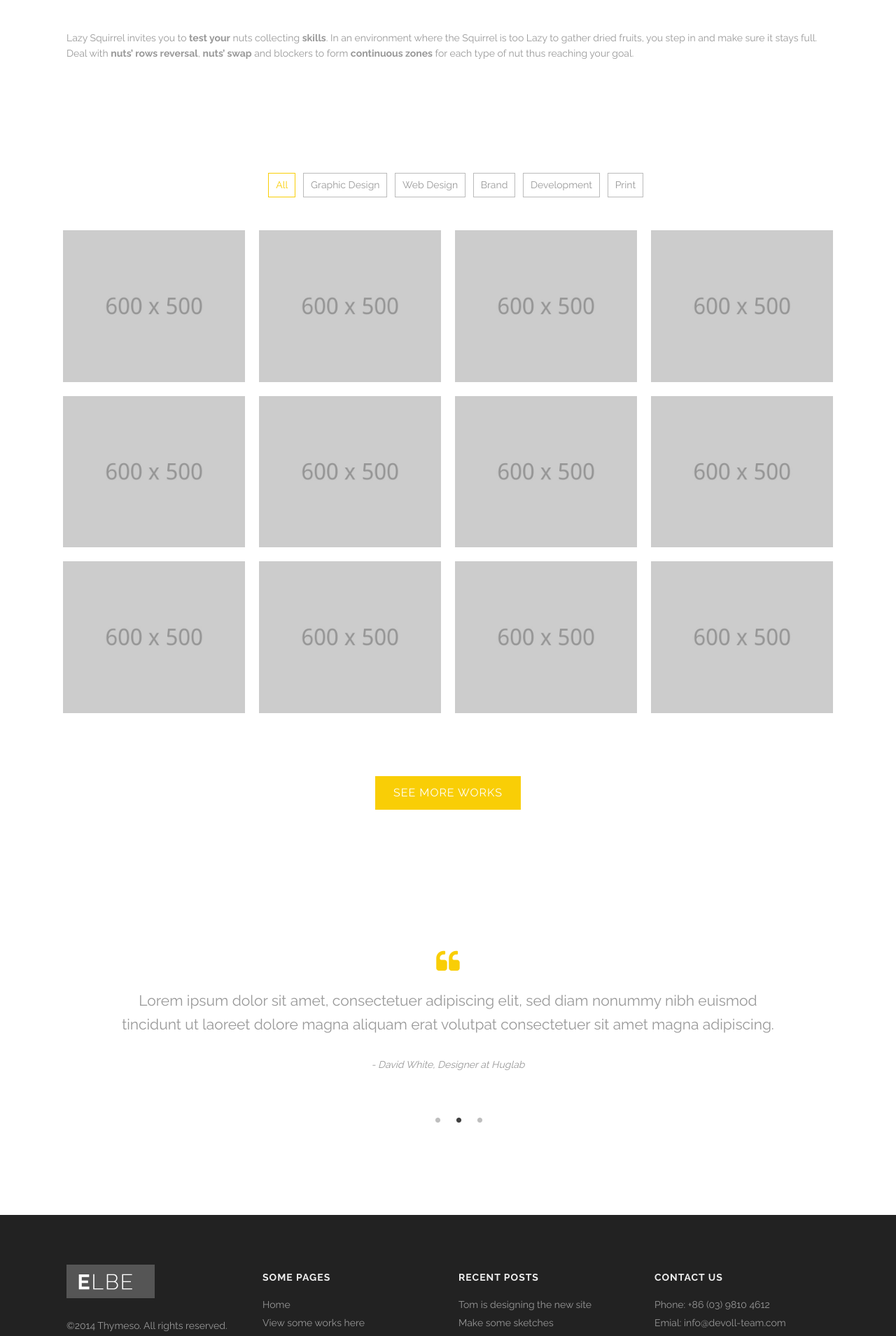
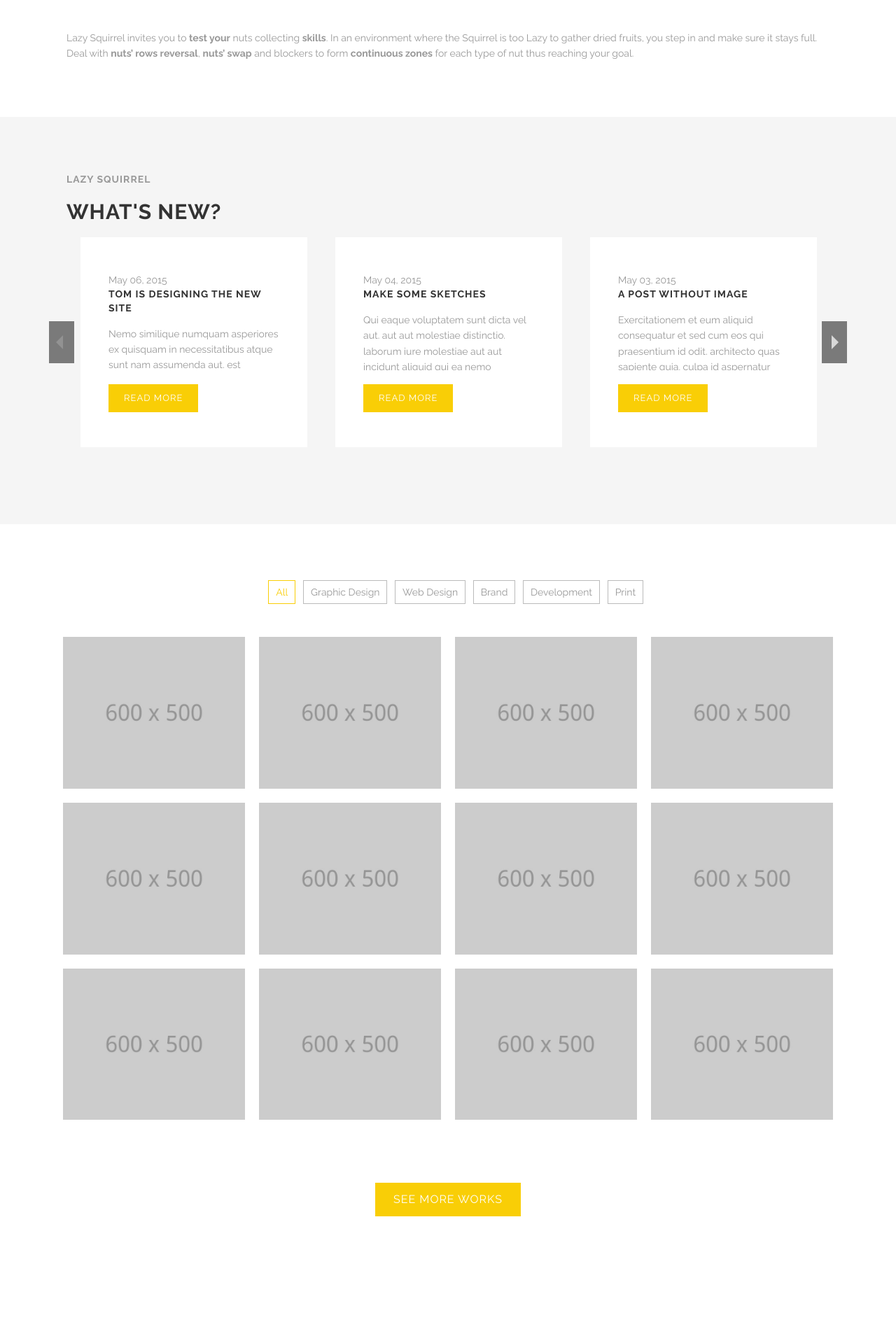
Before and after one commit to bigmugbyte/bigmugbyte.github.io, a Jekyll site: the page built from lazy-squirrel.html, in a window 1280 px wide. Shown: the part 1665-3574 px from the top of the page at 70% size. Built offline with Jekyll 4.4.1, drawn with Linux system fonts in a browser that asks for light colours.

Commit message:
news section

```diff
--- a/_posts/2015-05-02-welcome-to-jekyll.markdown
+++ b/_posts/2015-05-02-welcome-to-jekyll.markdown
@@ -6,6 +6,7 @@ categories: jekyll update
 tags:
   - logo
   - development
+  - lazy-squirrel
 author: admin
 images:
 ---
--- a/_posts/2015-05-03-a-post-without-image.markdown
+++ b/_posts/2015-05-03-a-post-without-image.markdown
@@ -7,6 +7,7 @@ categories:
   - Web Development
 tags:
   - javascript
+  - lazy-squirrel
 author: admin
 images:
 excerpt:
--- a/_posts/2015-05-04-make-some-sketches.markdown
+++ b/_posts/2015-05-04-make-some-sketches.markdown
@@ -8,6 +8,7 @@ categories:
 tags:
   - design
   - photography
+  - lazy-squirrel
 author: admin
 images:
   - images/@stock/blog-3.jpg
--- a/_posts/2015-05-06-tom-is-designing-the-new-site.markdown
+++ b/_posts/2015-05-06-tom-is-designing-the-new-site.markdown
@@ -3,6 +3,8 @@ layout: post
 title:  Tom is designing the new site
 date:   2015-05-06 10:20:05
 categories: design
+tags:
+  - lazy-squirrel
 author: admin
 images:
   - images/@stock/blog-1.jpg
--- a/css/style.css
+++ b/css/style.css
@@ -2530,6 +2530,24 @@ body {
   height: 48px;
 }
 
+.news .modBoxedTextSlider .box {
+  text-align: left;
+}
+
+.news .box {
+  height: 300px;
+  display: flex;
+  flex-direction: column;
+}
+.news .box .excerpt {
+  overflow: hidden;
+  margin-bottom: 1.42857rem;
+}
+.news .box .button {
+  margin-bottom: 0;
+  align-self: flex-start;
+}
+
 @media only screen and (max-width: 60em) {
   .modTeamMember .overlay {
     opacity: 1;
--- a/javascripts/app.js
+++ b/javascripts/app.js
@@ -275,8 +275,7 @@ jQuery(document).foundation();
     onBinding: function() {
       var $ctx = this.$ctx;
 
-
-      $('.boxes', $ctx).slick({
+      var slickOpts = {
         slidesToShow: 3,
         slidesToScroll: 1,
         autoplay: true,
@@ -298,6 +297,11 @@ jQuery(document).foundation();
             }
           }
         ]
+      }
+
+      $('.boxes', $ctx).each(function() {
+        var customOpts = $(this).data('slick');
+        $(this).slick(Object.assign({}, slickOpts, customOpts));
       });
 
     }
--- a/lazy-squirrel.html
+++ b/lazy-squirrel.html
@@ -103,6 +103,7 @@ testimonials:
   - text: "Reprehenderit eos et non et ut eum reprehenderit quis sequi quia vel repellendus id. Velit quit blanditiis dolor quam error eos dolores sequi eaque rerum est. Velit quit blanditiis dolor quam error eos dolores sequi eaque rerum est."
     author: David White
     position: Designer at Huglab
+news_tag: lazy-squirrel
 ---
 <div class='advanced mod modDefaultSlider'>
   <div class='sequence' data-autostop='on' data-timeout='0'>
@@ -190,6 +191,30 @@ testimonials:
   <div class='three spacing'></div>
 </div>
 
+<div class='full news' style='background: #f5f5f5'>
+  <div class='row'>
+    <div class='large-12 columns'>
+      <h4 style='color: #999'>Lazy Squirrel</h4>
+      <h2>What's new?</h2>
+      <div class='mod modBoxedTextSlider'>
+        <div class='boxes' data-slick='{"autoplay": false, "infinite": false}'>
+          {% for post in site.posts %}
+          {% if post.tags contains page.news_tag %}
+            <div class='box' style=''>
+              <div class='date'>{{post.date | date: '%B %d, %Y'}}</div>
+              <h4>{{post.title}}</h4>
+              <div class='excerpt'>{{post.excerpt}}</div>
+              <a class='button small' href='{{post.url}}'>Read more</a>
+            </div>
+          {% endif %}
+          {% endfor %}
+        </div>
+      </div>
+    </div>
+  </div>
+  <div class='four spacing'></div>
+</div>
+
 <div class='full'>
   <div class='row'>
     <div class='mod modGallery'>
```
Also changed, not shown: 8 other files.
